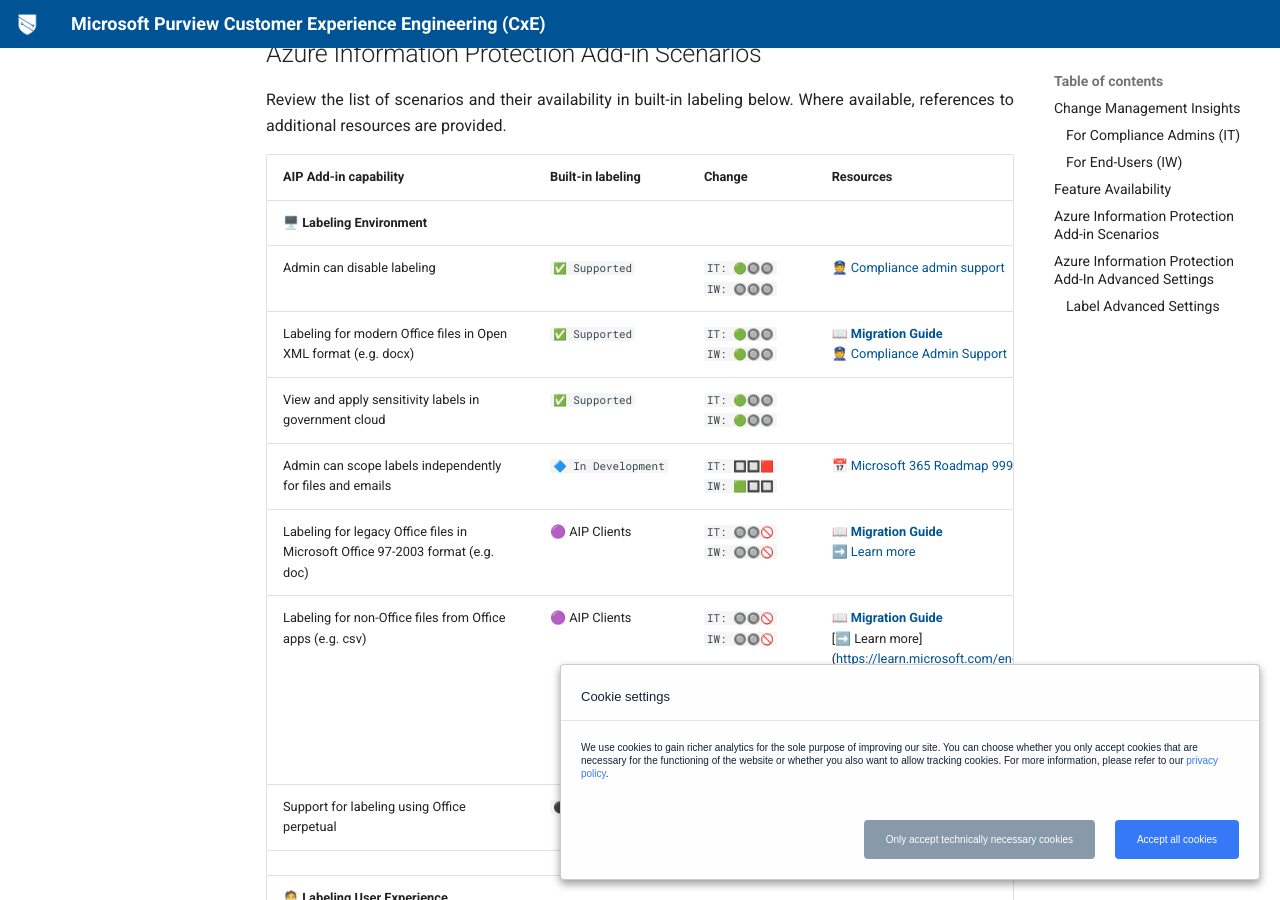
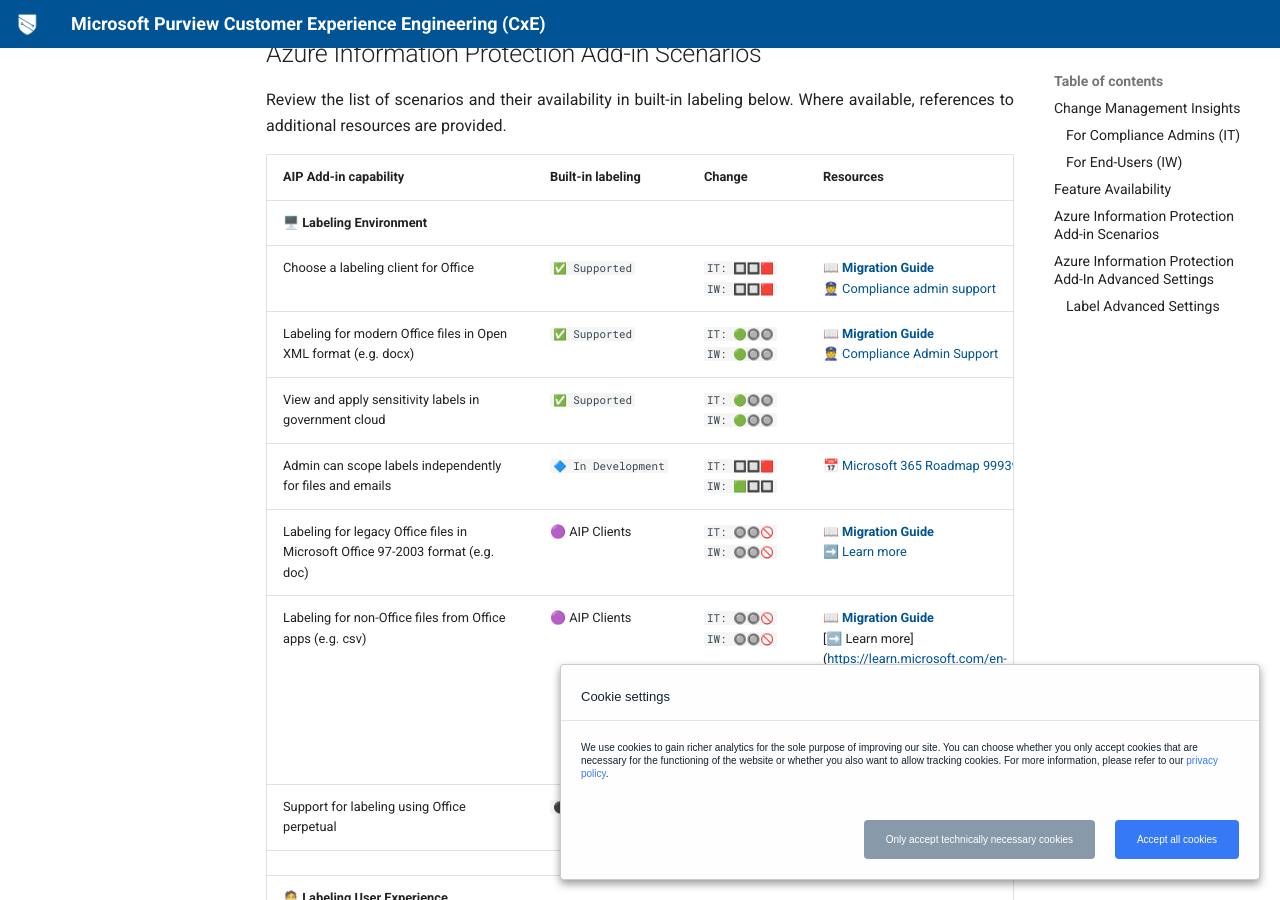
Before and after one commit to microsoft/ComplianceCxE, an MkDocs documentation site: the page built from docs/playbooks/AIP2MIP/CompareAIP2MIP.md, in a window 1280 px wide and 900 px high, scrolled down 1474 px. Built offline with MkDocs 1.6.1 and Material for MkDocs 9.7.7, drawn with Linux system fonts in a browser that asks for light colours; some of the changed text lies outside the part shown.

Commit message:
Update CompareAIP2MIP.md

```diff
--- a/docs/playbooks/AIP2MIP/CompareAIP2MIP.md
+++ b/docs/playbooks/AIP2MIP/CompareAIP2MIP.md
@@ -38,7 +38,7 @@
 | AIP Add-in capability | Built-in labeling | Change | Resources |
 |:-----|:-----|:-----|:-----|
 | 🖥️ **Labeling Environment** | | | |
-| Admin can disable labeling | `✅ Supported` | `IT: 🟢🔘🔘`<br>`IW: 🔘🔘🔘` | [👮 Compliance admin support](https://learn.microsoft.com/en-us/microsoft-365/compliance/sensitivity-labels-office-apps#if-you-need-to-turn-off-built-in-labeling-in-office-apps-on-windows)|
+| Choose a labeling client for Office | `✅ Supported` | `IT: 🔲🔲🟥`<br>`IW: 🔲🔲🟥` | 📖 [**Migration Guide**](Features/Environment/ConfigureLabelingClient.md)<br>[👮 Compliance admin support](https://learn.microsoft.com/en-us/microsoft-365/compliance/sensitivity-labels-office-apps#if-you-need-to-turn-off-built-in-labeling-in-office-apps-on-windows)|
 | Labeling for modern Office files in Open XML format (e.g. docx) | `✅ Supported` | `IT: 🟢🔘🔘`<br>`IW: 🟢🔘🔘` | 📖 [**Migration Guide**](Features/Environment/FileTypeSupport.md)<br>[👮 Compliance Admin Support](https://learn.microsoft.com/en-us/microsoft-365/compliance/sensitivity-labels-office-apps?view=o365-worldwide#office-file-types-supported) |
 | View and apply sensitivity labels in government cloud | `✅ Supported` | `IT: 🟢🔘🔘`<br>`IW: 🟢🔘🔘` | |
 | Admin can scope labels independently for files and emails | `🔷 In Development` | `IT: 🔲🔲🟥`<br>`IW: 🟩🔲🔲` | [📅 Microsoft 365 Roadmap 99939](https://www.microsoft.com/en-us/microsoft-365/roadmap?filters=&searchterms=99939) |
@@ -88,12 +88,12 @@
 | 📊 **Reporting and Analytics** | | | |
 | Labeling actions (e.g. FileSensitivityLabelApplied) | `✅ Supported` | `IT: 🟢🔘🔘`<br>`IW: 🔘🔘🔘` | [👮 Compliance Admin Support](https://learn.microsoft.com/en-us/microsoft-365/compliance/search-the-audit-log-in-security-and-compliance?view=o365-worldwide#sensitivity-label-activities) |
 | Policy matches  | `✅ Supported` | `IT: 🟢🔘🔘`<br>`IW: 🔘🔘🔘` | [👮 Compliance Admin Support](https://learn.microsoft.com/en-us/microsoft-365/compliance/search-the-audit-log-in-security-and-compliance?view=o365-worldwide#sensitivity-label-activities) |
-| Protection properties (e.g. ProtectionOwner, ProtectionType) | `🔷 In Development` | `IT: 🟩🔲🔲`<br>`IW: 🔲🔲🔲` | [📅 Microsoft 365 Roadmap 98135](https://www.microsoft.com/en-us/microsoft-365/roadmap?filters=&searchterms=98135) |
+| Protection properties (e.g. ProtectionOwner, ProtectionType) | `🔷 In Development` | `IT: 🟩🔲🔲`<br>`IW: 🔲🔲🔲` | 📖 [**Migration Guide**](Features/Audit/Auditing.md)<br>[📅 Microsoft 365 Roadmap 98135](https://www.microsoft.com/en-us/microsoft-365/roadmap?filters=&searchterms=98135) |
 | | | |
 | 🔀 **Migrate from alternative labeling clients** | | | |
 | Label by custom properties | 🟣 AIP Clients | `IT: ⚪⚪🚫`<br>`IW: ⚪⚪🚫` | [➡️ AIP Addin-In Reference](https://learn.microsoft.com/en-us/azure/information-protection/rms-client/clientv2-admin-guide-customizations#migrate-labels-from-secure-islands-and-other-labeling-solutions) |
 | Remove external markings | 🟣 AIP Clients | `IT: ⚪⚪🚫`<br>`IW: ⚪⚪🚫` | [➡️ AIP Addin-In Reference](https://learn.microsoft.com/en-us/azure/information-protection/rms-client/clientv2-admin-guide-customizations#remove-headers-and-footers-from-other-labeling-solutions) |
-| ~~~~~~~~~~~~~~~~~~~~~~~~~~~ | ~~~~~~~~~~~~~~ | ~~~~~~~~~~~ | ~~~~~~~~~~~~~~~~~~~~~~~~ |
+| ~~~~~~~~~~~~~~~~~~~~~~~~~~~ | ~~~~~~~~~~~~~~ | ~~~~~~~~~~ | ~~~~~~~~~~~~~~~~~~~~~~~ |
 
 
 ## Azure Information Protection Add-In Advanced Settings
```
